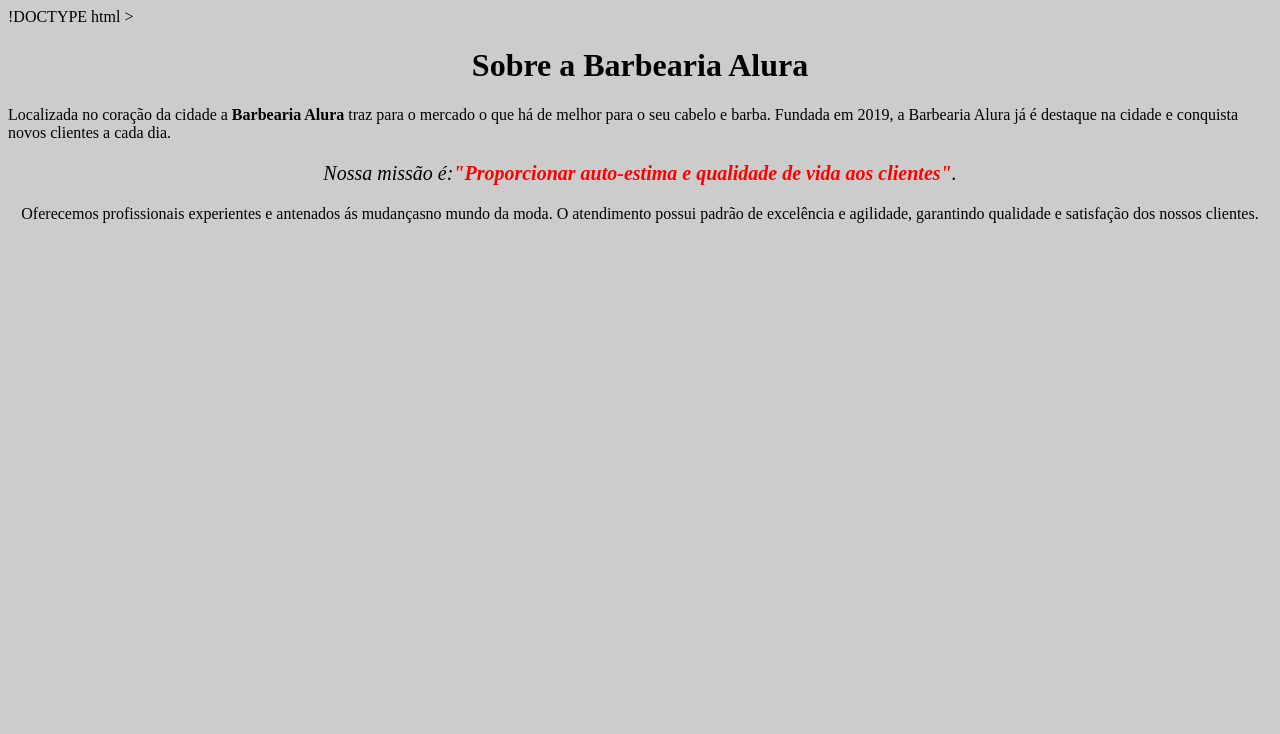
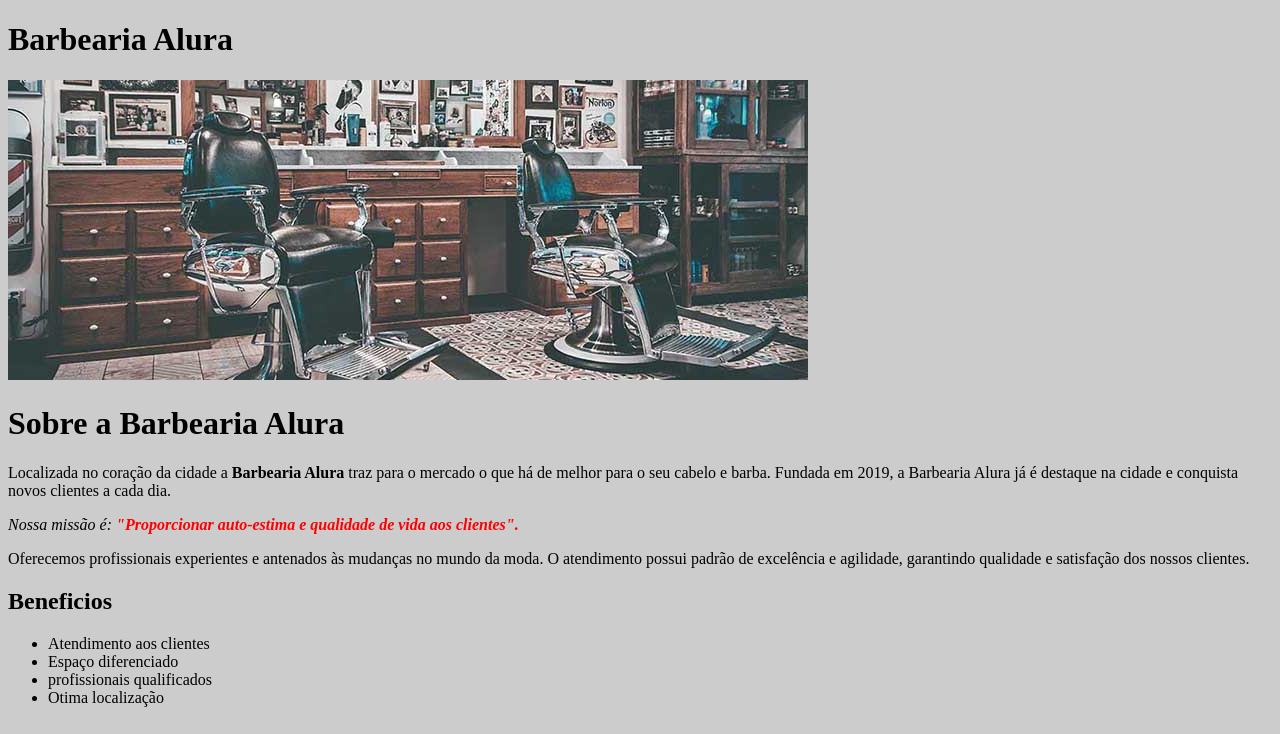
Before and after one commit to tiajulia/Barbearia-Alura-Julia, a plain HTML site: page index.html in a window 1280 px wide. Drawn offline with Linux system fonts and the light colour scheme.

Commit message:
Update index.html

```diff
--- a/index.html
+++ b/index.html
@@ -1,29 +1,39 @@
-!DOCTYPE html >
-<html lang="pt-br">
-  <head>
-       <meta charset="UTF-8">
-       <title>Barbearia Alura</title>
-       <link rel="stylesheet" href="style.css">
+<!DOCTYPE html>
+<html lang="en">
+<head>
+    <meta charset="UTF-8">
+    <meta http-equiv="X-UA-Compatible" content="IE=edge">
+    <meta name="viewport" content="width=device-width, initial-scale=1.0">
+    <title>Barbearia Alura</title>
+ <link rel="stylesheet" href="style.css">
+</head>
+<body>
+<header class="titulo">
 
-       <style>
+<h1>Barbearia Alura</h1>
 
-          </style>
+</header>
 
-  </head>
-  <body>
-    <h1 style="text-align: center">Sobre a Barbearia Alura</h1>
+    <img class="imagem" src="banner.jpg" alt="">
+    <div class="principal">
+    <h1 class="titulo">Sobre a Barbearia Alura</h1>
+    <p class="paragrafo1">Localizada no coração da cidade a <strong>Barbearia Alura</strong> traz para o mercado o que há de melhor para o seu cabelo
+     e barba. Fundada em 2019, a Barbearia Alura já é destaque na cidade e conquista novos clientes a cada dia.</p>
 
-     <p>Localizada no coração da cidade a <strong>Barbearia Alura</strong> traz
-       para o
-      mercado o que há de melhor para o seu cabelo e barba. Fundada em 2019, a Barbearia Alura já é destaque
-      na cidade e conquista novos clientes a cada dia.
+    <p class="paragrafo2"><em>Nossa missão é:<strong class="destaque"> "Proporcionar auto-estima e qualidade de vida aos clientes".</strong></em></p>
 
-     <p style="font-size: 20px; text-align: center;"><em>Nossa missão é:<strong>"Proporcionar auto-estima e
-       qualidade de vida aos
-        clientes"</strong>.</em></p>
+<p class="paragrafo3"> Oferecemos profissionais experientes e antenados às mudanças no mundo da moda. O atendimento possui padrão de excelência e
+         agilidade, garantindo qualidade e satisfação dos nossos clientes.</p>
+        </div>
+         <h2 class="subtitulo">Beneficios</h2>
 
-     <p style="text-align: center;">Oferecemos profissionais experientes e antenados ás mudançasno mundo da moda. O atendimento
-         possui padrão de excelência e agilidade, garantindo qualidade e satisfação dos nossos
-         clientes.</p>
-  </body>
+      <ul class="lista">
+             <li>Atendimento aos clientes</li>
+             <li>Espaço diferenciado</li>
+             <li>profissionais qualificados</li>
+             <li>Otima localização</li>
+         </ul>
+
+      <img class="imagem.beneficio" src="beneficios.jpg" alt="">
+</body>
 </html>
```
